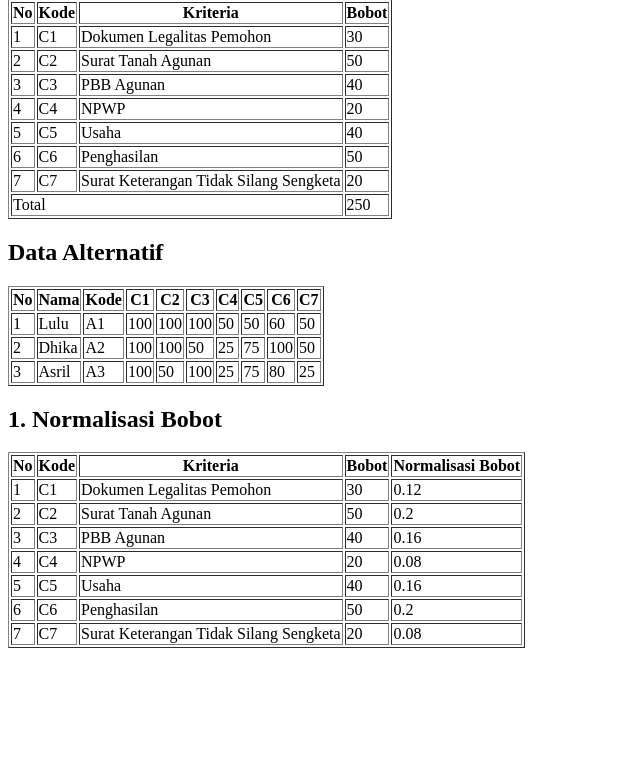
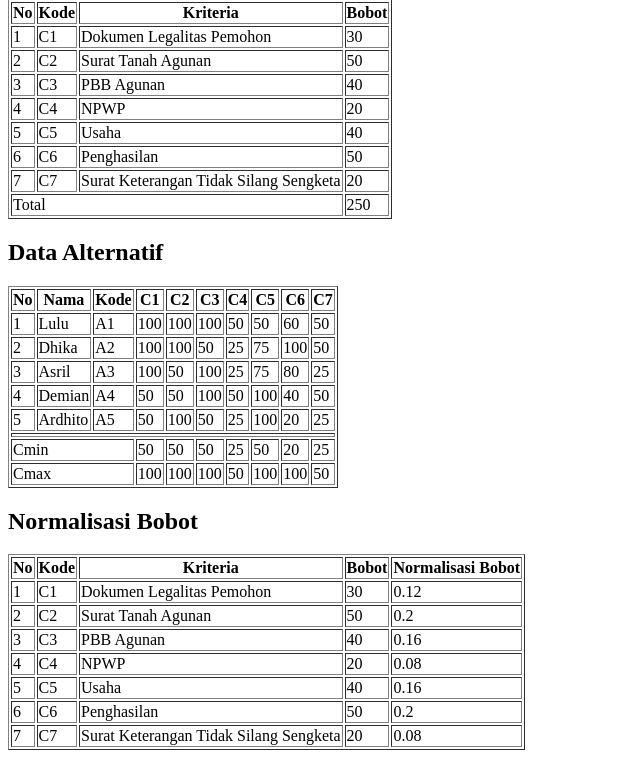
Before and after one commit to arialghifari/spk, a PHP site: page / in a window 1280 px wide. Shown: the part 68-826 px from the top of the page, without its empty margins (0-640 px from the left). Before the commit the page ends 716 px from the top, so only its background shows below. Run offline with PHP 8.4, Linux system fonts and the light colour scheme.

Commit message:
Cmin dan Cmax

```diff
--- a/Smart.php
+++ b/Smart.php
@@ -23,8 +23,12 @@ class Smart
 		array_push($this->alternatif, array('Lulu', 'A1', 100, 100, 100, 50, 50, 60, 50));
 		array_push($this->alternatif, array('Dhika', 'A2', 100, 100, 50, 25, 75, 100, 50));
 		array_push($this->alternatif, array('Asril', 'A3', 100, 50, 100, 25, 75, 80, 25));
+		array_push($this->alternatif, array('Demian', 'A4', 50, 50, 100, 50, 100, 40, 50));
+		array_push($this->alternatif, array('Ardhito', 'A5', 50, 100, 50, 25, 100, 20, 25));
 
 		$this->normalisasiBobot();
+		$this->cmin();
+		$this->cmax();
 	}
 
 	function totalBobotKriteria()
@@ -46,4 +50,30 @@ class Smart
 			array_push($this->normalisasiBobot, $kriteria);
 		}
 	}
+
+	function cmin()
+	{
+		$this->cmin = array(100, 100, 100, 100, 100, 100, 100);
+
+		foreach ($this->alternatif as $alternatif) {
+			for ($i = 0; $i < count($this->cmin); $i++) {
+				if ($this->cmin[$i] > $alternatif[$i + 2]) {
+					$this->cmin[$i] = $alternatif[$i + 2];
+				}
+			}
+		}
+	}
+
+	function cmax()
+	{
+		$this->cmax = array(0, 0, 0, 0, 0, 0, 0);
+
+		foreach ($this->alternatif as $alternatif) {
+			for ($i = 0; $i < count($this->cmax); $i++) {
+				if ($this->cmax[$i] < $alternatif[$i + 2]) {
+					$this->cmax[$i] = $alternatif[$i + 2];
+				}
+			}
+		}
+	}
 }
--- a/index.php
+++ b/index.php
@@ -80,11 +80,26 @@ $smart = new Smart();
 				</tr>
 			<?php $no++;
 			} ?>
+			<tr>
+				<td colspan="10"></td>
+			</tr>
+			<tr>
+				<td colspan="3">Cmin</td>
+				<?php foreach ($smart->cmin as $cmin) { ?>
+					<td><?= $cmin ?></td>
+				<?php } ?>
+			</tr>
+			<tr>
+				<td colspan="3">Cmax</td>
+				<?php foreach ($smart->cmax as $cmax) { ?>
+					<td><?= $cmax ?></td>
+				<?php } ?>
+			</tr>
 		</tbody>
 	</table>
 
-	<!-- 1 Normalisasi Bobot -->
-	<h2>1. Normalisasi Bobot</h2>
+	<!-- Normalisasi Bobot -->
+	<h2>Normalisasi Bobot</h2>
 	<table border="1">
 		<thead>
 			<tr>
```
